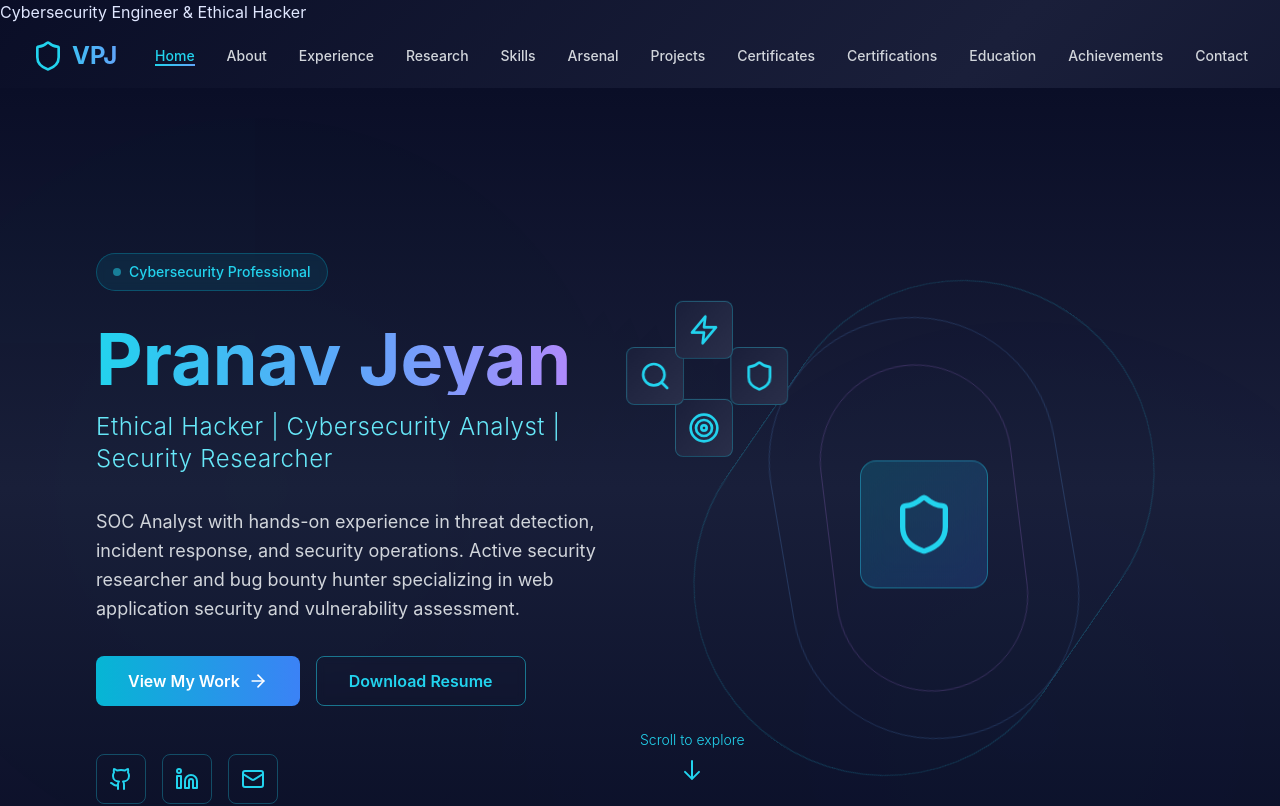
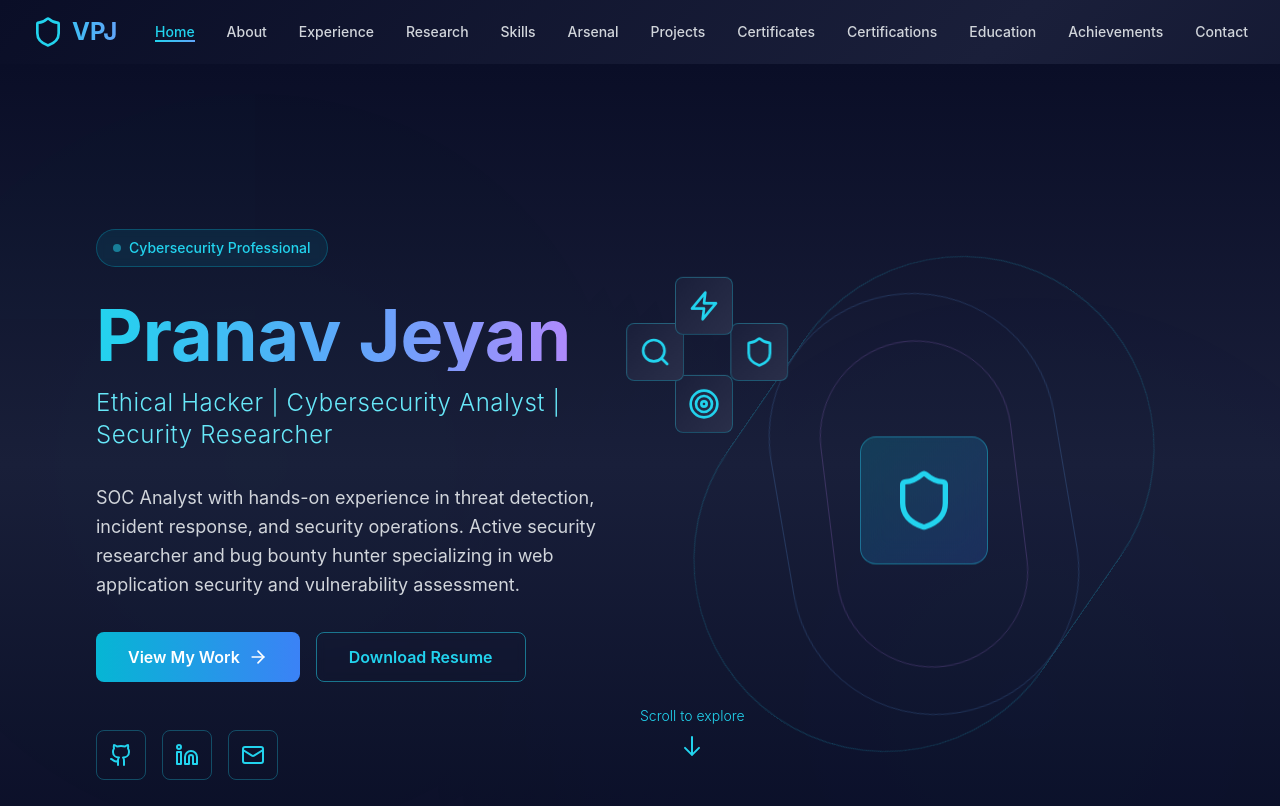
Before and after one commit to pranavjeyanv/PranavJeyan, a React (Vite) app in the folder frontend/: page / in a window 1280 px wide. Shown: the top 806 px of the page. Built offline with nearby package versions, Linux system fonts and the light colour scheme; the HTML template or start-up script is replaced by a standard one.

Commit message:
Remove title header from App component

```diff
--- a/frontend/src/App.jsx
+++ b/frontend/src/App.jsx
@@ -13,7 +13,6 @@ const App = () => {
 
   return (
     <>
-      <h1>Cybersecurity Engineer & Ethical Hacker</h1>
       <ScrollProgress />
       <Navbar />
       <HomePage />
```
